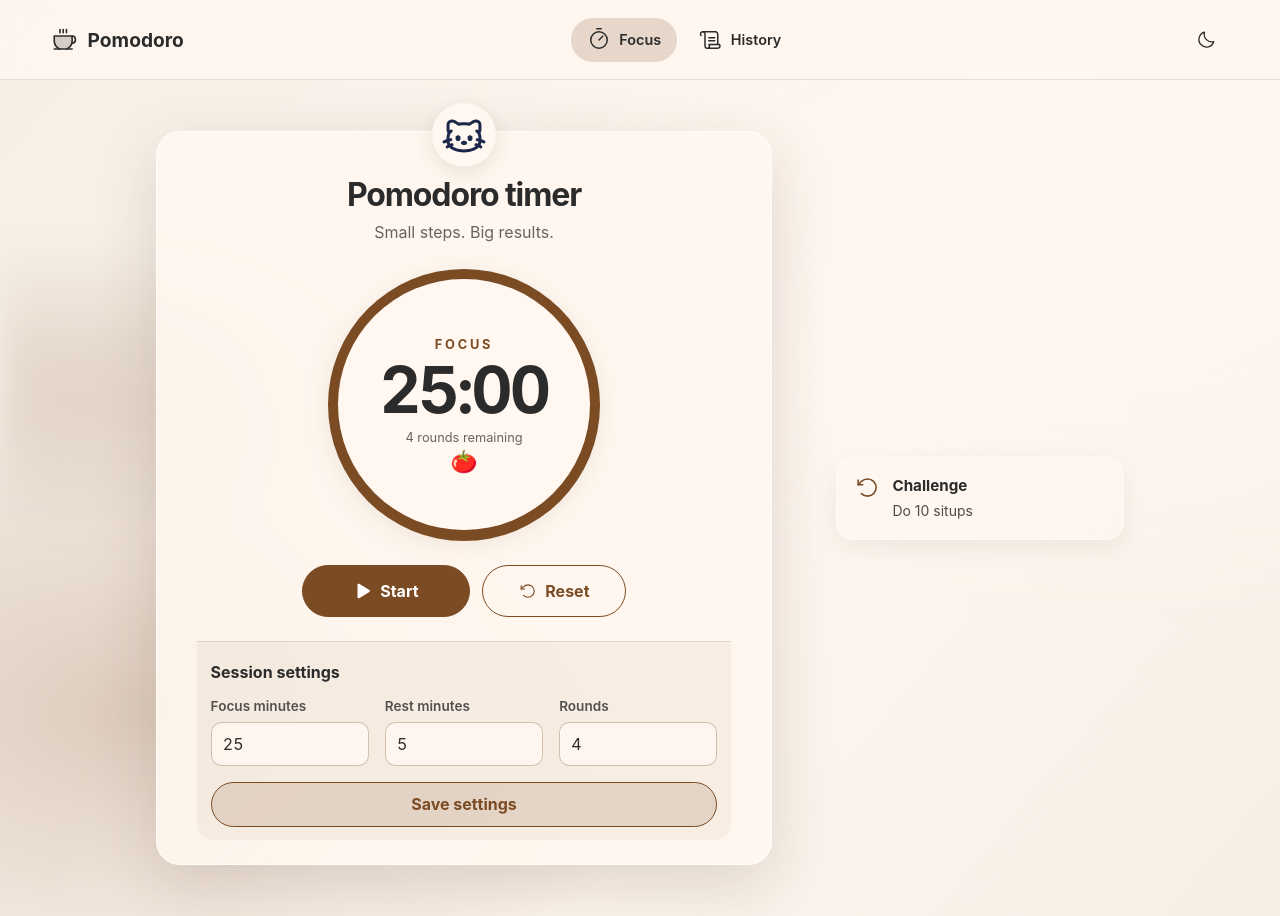
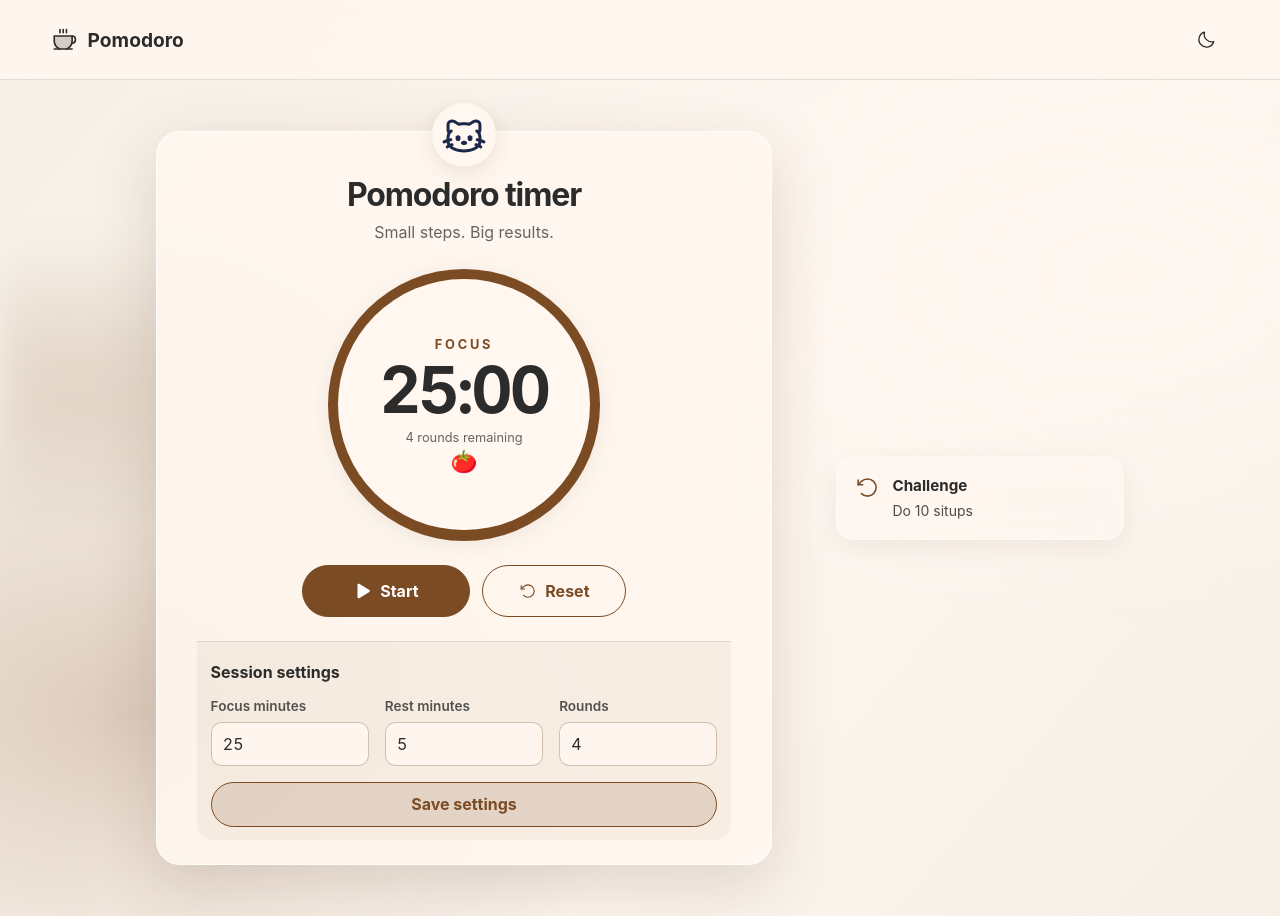
Before and after one commit to nandasuna1/pomodoroN, a React (Vite) app: page / in a window 1280 px wide. Built offline with nearby package versions, Linux system fonts and the light colour scheme.

Commit message:
feat: remove history from app

```diff
--- a/src/Router.tsx
+++ b/src/Router.tsx
@@ -1,6 +1,6 @@
 import { Route, Routes } from 'react-router-dom'
 import { Home } from './pages/Home'
-import { History } from './pages/History'
+// import { History } from './pages/History'
 import { DefaultLayout } from './layouts/DefaultLayout'
 
 export function Router() {
@@ -8,7 +8,7 @@ export function Router() {
     <Routes>
       <Route path="/" element={<DefaultLayout />}>
         <Route path="/" element={<Home />} />
-        <Route path="/history" element={<History />} />
+        {/* <Route path="/history" element={<History />} /> */}
       </Route>
     </Routes>
   )
--- a/src/components/Header/index.tsx
+++ b/src/components/Header/index.tsx
@@ -1,4 +1,4 @@
-import { Coffee, Scroll, Timer } from 'phosphor-react'
+import { Coffee } from 'phosphor-react'
 import { NavLink } from 'react-router-dom'
 import { HeaderContainer } from './styled'
 import { ThemeSettings } from '../settings/ThemeSettings'
@@ -11,14 +11,14 @@ export function Header() {
         <span>Pomodoro</span>
       </NavLink>
       <nav>
-        <NavLink to="/" title="Timer">
+        {/* <NavLink to="/" title="Timer">
           <Timer size={24} />
           <span>Focus</span>
-        </NavLink>
-        <NavLink to="/history" title="Histórico">
+        </NavLink> */}
+        {/* <NavLink to="/history" title="Histórico">
           <Scroll size={24} />
           <span>History</span>
-        </NavLink>
+        </NavLink> */}
       </nav>
       <ThemeSettings />
     </HeaderContainer>
```
